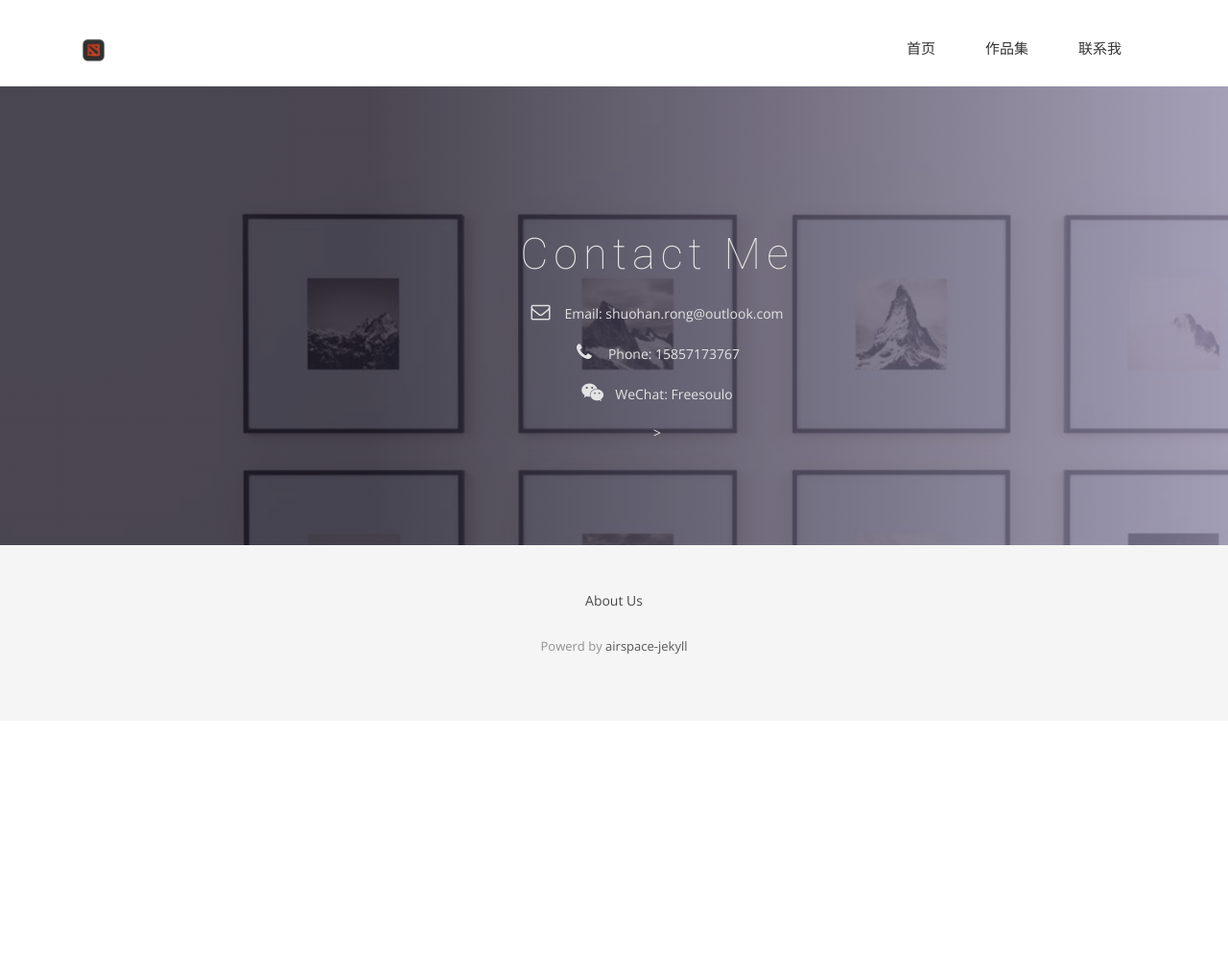
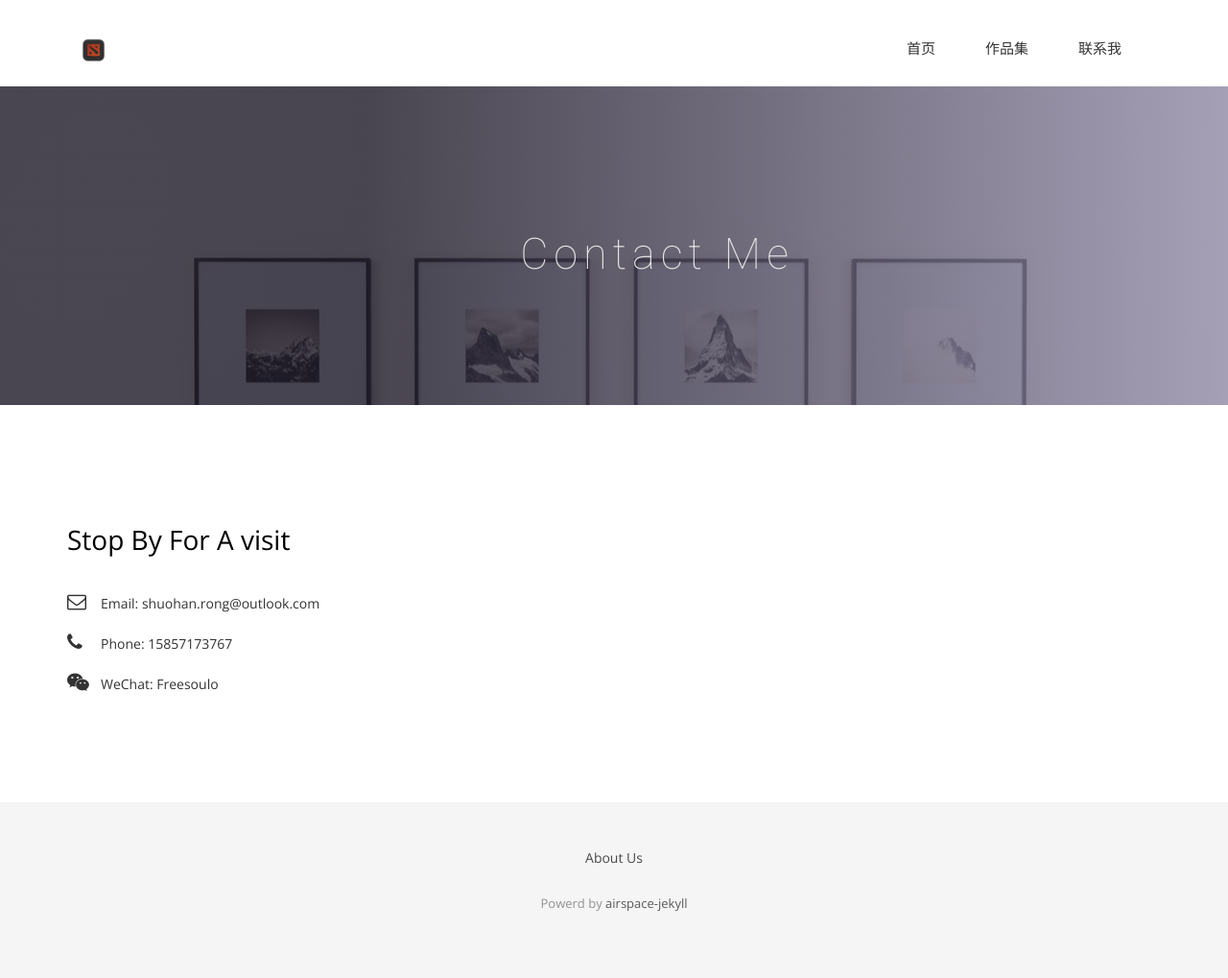
Before and after one commit to shuohanr/back.shuohanr.github.io, a Jekyll site: the page built from contact.html, in a window 1280 px wide. Shown: the whole page at 96% size. Built offline with Jekyll 4.4.1, drawn with Linux system fonts in a browser that asks for light colours; nearby versions of some CDN libraries; some web fonts are replaced; before the commit the page ends 900 px from its top, so only the background shows below that.

Commit message:
调整联系方式位置，修改作品作格式

```diff
--- a/contact.html
+++ b/contact.html
@@ -11,6 +11,18 @@ permalink: /contact/
       <div class="col-md-12">
         <div class="block">
           <h1>Contact Me</h1>
+        </div>
+      </div>
+    </div>
+  </div>
+</section>
+<!-- contact form start -->
+<section id="contact-form">
+    <div class="container">
+      <div id="contact-box" class="row">
+        <div class="col-md-6 col-sm-12">
+          <div class="block">
+            <h2>Stop By For A visit</h2>
             <ul class="address-block">
               <li>
                   <i class="fa fa-envelope-o"></i>Email: shuohan.rong@outlook.com
@@ -20,7 +32,7 @@ permalink: /contact/
               </li>
               <li>
                   <i class="fa fa-wechat"></i>WeChat: Freesoulo
-              </li>>
+              </li>
             </ul>
           </div>
         </div>
```
Also changed, not shown: _posts/2017-09-24-collection-a.md (+3 -0 lines). Lines whose indentation alone changed are shown as unchanged.
